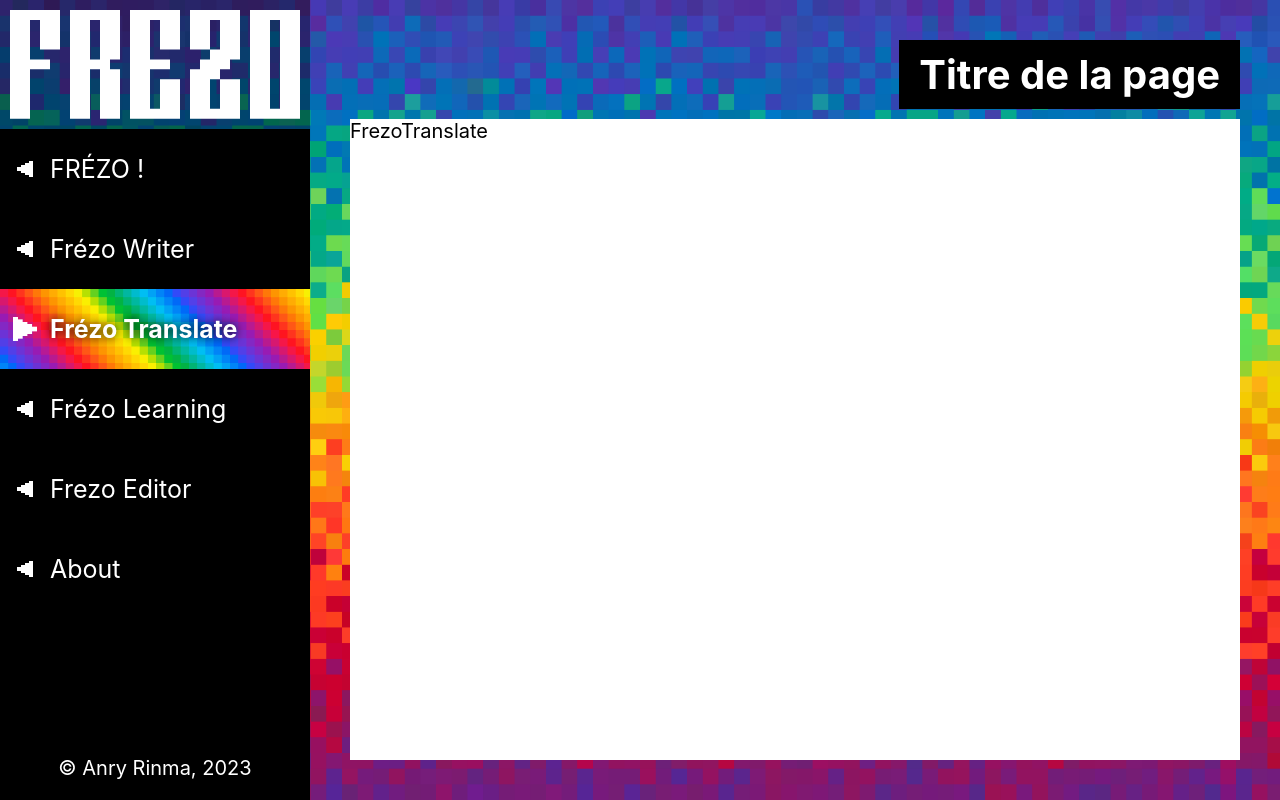
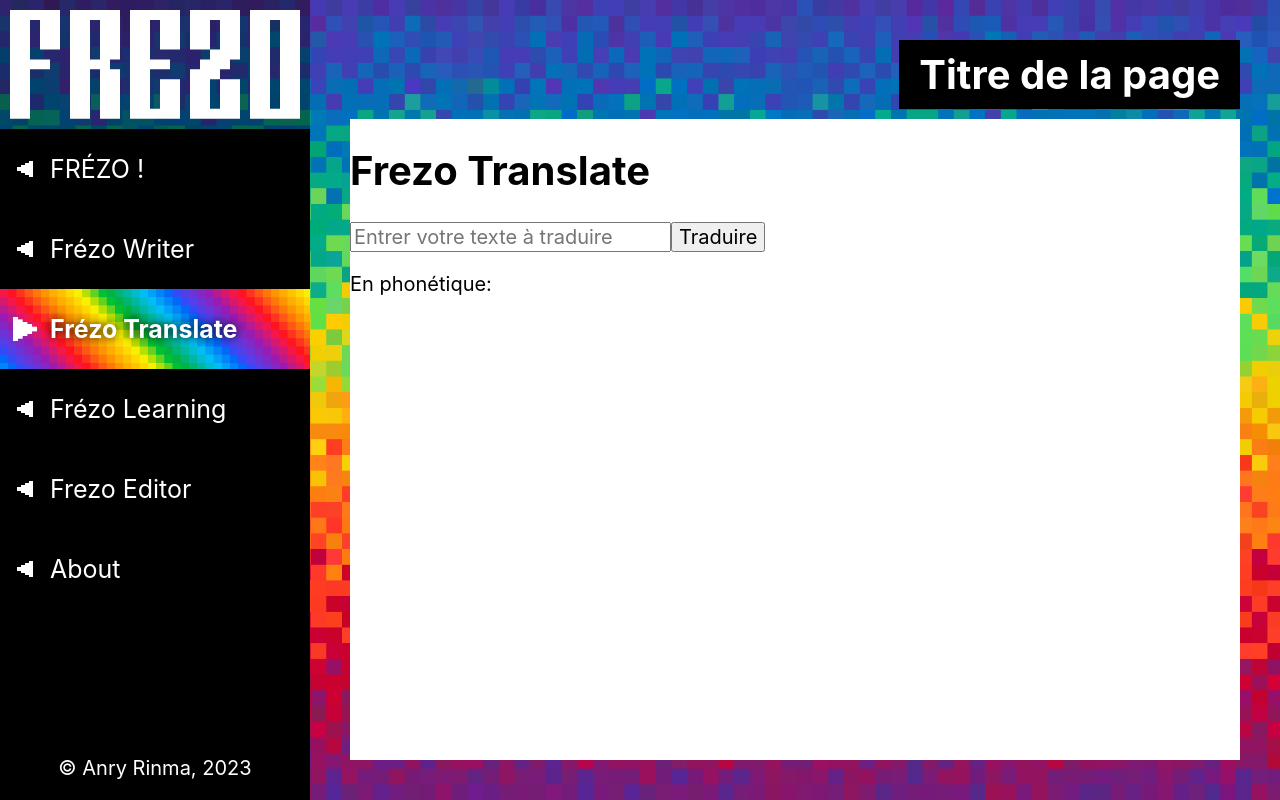
Before and after one commit to Ryan-MARIN/frezo-app, a React (Create React App) app: page /translate in a window 1280 px wide. Built offline with nearby package versions, Linux system fonts and the light colour scheme; the HTML template or start-up script is replaced by a standard one.

Commit message:
french into phonetics

```diff
--- a/src/pages/frezo-translate/FrezoTranslate.jsx
+++ b/src/pages/frezo-translate/FrezoTranslate.jsx
@@ -1,9 +1,60 @@
 import React from 'react'
 
 const FrezoTranslate = () => {
-  return (
-    <div>FrezoTranslate</div>
-  )
+    const [isLoading, setIsLoading] = React.useState(false);
+    const [toTranslateText, setToTranslateText] = React.useState('')
+    const [translatedTextInfo, setTranslatedTextInfo] = React.useState({});
+    const apiLink = 'https://api2.unalengua.com/ipav3';
+
+    const translate = (toTranslate) => {
+        setTranslatedTextInfo({});
+        setIsLoading(true);
+        fetch(apiLink, {
+            method: 'POST',
+            headers: {
+                'Accept' : 'application/json',
+                'Content-Type':'application/json'
+            },
+            body: JSON.stringify({
+                "text":toTranslate,
+                "lang":"fr-CA",
+                "mode":true
+            })
+        })
+            .then((response) => response.json())
+            .then((response) => {
+                console.log(response);
+                console.log(response['ipa']);
+                setTranslatedTextInfo(response);
+            })
+            .catch(err => {
+                console.log("Error"+err);
+            })
+            .finally(() => {
+                setIsLoading(false);
+            });
+    }
+
+    return (
+        <div>
+            <h1>Frezo Translate</h1>
+            <p>
+                <input
+                    value={toTranslateText}
+                    placeholder='Entrer votre texte à traduire'
+                    onChange={e => setToTranslateText(e.target.value)}
+                />
+                <button onClick={()=>{translate(toTranslateText)}}>Traduire</button>
+            </p>
+            <p>
+                {isLoading ?
+                    <span>Loading...</span>
+                    :
+                    <span>En phonétique: {translatedTextInfo['ipa']}</span>
+                }
+            </p>
+        </div>
+    )
 }
 
 export default FrezoTranslate
```
